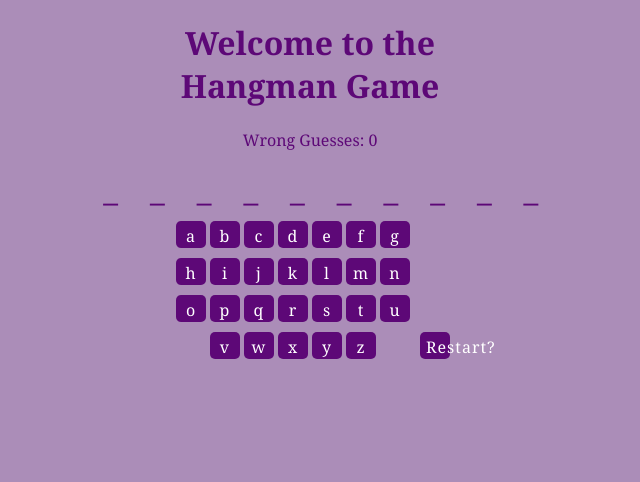
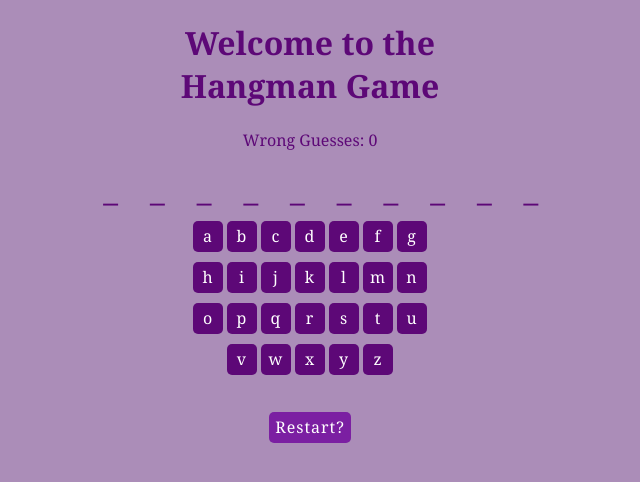
Before and after one commit to vijaylaxmibuddhiraja/hangman_grp-project, a React (Create React App) app: page / in a window 1280 px wide. Shown: the top 482 px of the page, without its empty margins (330-970 px from the left). Built offline with nearby package versions, Linux system fonts and the light colour scheme.

Commit message:
import images

```diff
--- a/src/Component/css/hangman.css
+++ b/src/Component/css/hangman.css
@@ -45,6 +45,7 @@ body {
 
   border-radius: 5px;
   padding-top: 4px;
+  padding-bottom: 5px;
 }
 
 .Hangman button:hover {
@@ -56,3 +57,14 @@ body {
   color: #eeeeee;
   box-shadow: 0 6px #9e9e9e;
 }
+#reset {
+  width: auto;
+  display: block;
+  margin: 2rem auto;
+  background: #7b1fa2;
+
+
+}
+#reset:hover {
+  background: #a505d6;
+}
```
